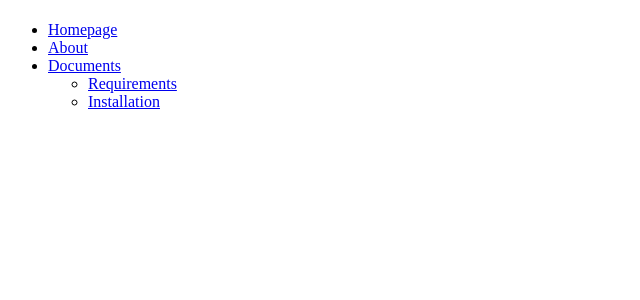
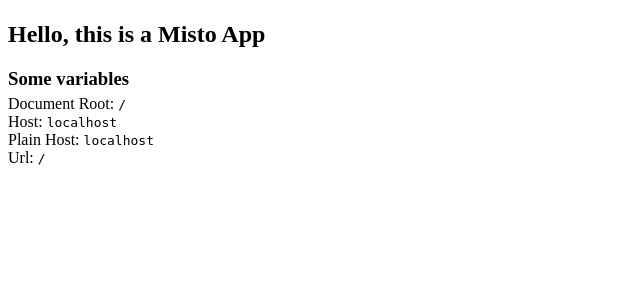
Before and after one commit to bcinarli/misto, a PHP site: page / in a window 1280 px wide. Shown: the top 300 px of the page, without its empty margins (0-640 px from the left). Run offline with PHP 8.4, Linux system fonts and the light colour scheme; some libraries are stand-ins or nearby versions.

Commit message:
version 0.6.1 changes
### Improvements
- APP_PATH added in order to run misto app rather than the app folder.
- getPath() method added to get installation folder for the Misto app.

### changes
- Autoload function revised for having custom classes for new app
supporting namespaced classes and the classic ones.
- settings.php file move to misto root from app folder.

### bugfixes
- fixed wrong plainHost detection

```diff
--- /dev/null
+++ b/app/classes/sample.php
@@ -0,0 +1,17 @@
+<?php
+/**
+  * Sample custom class for misto app
+  **/
+
+class sample {
+	public static function helloWorld(){
+		echo '<h2>Hello, this is a Misto App</h2>';
+
+		echo '<h3 style="margin-bottom: 5px;">Some variables</h3>';
+		echo '<p style="margin-top: 0;">Document Root: <code>' . url::getPath() . '</code><br />
+				 Host: <code>' . url::getHost() . '</code><br />
+				 Plain Host: <code>' . url::getPlainhost() . '</code><br />
+				 Url: <code>' . url::getUrl() . '</code>
+			  </p>';
+	}
+}
--- a/app/pages/includes/footer.php
+++ b/app/pages/includes/footer.php
@@ -4,7 +4,7 @@
  * @link http://bcinarli.com
  **/
 ?>
-		</div><!-- #document main -->
+		</div><!-- #main -->
 		<?php include "navigation.php"; ?>
 	</div><!-- #wrapper -->
 </body>
--- a/app/pages/includes/header.php
+++ b/app/pages/includes/header.php
@@ -16,7 +16,7 @@
 </head>
 <body<?php echo html::$id != '' ? ' id="' . html::$id . '"' : ''; ?><?php echo html::$class != '' ? ' class="' . html::$class . '"' : ''; ?>>
 	<div id="wrapper" class="page-wrap">
-		<div class="document-main">
-			<header class="page-header">
-				<h1 class="page-heading"><?php echo html::$title; ?></h1>
-			</header>
+		<header class="page-header">
+			<h1 class="page-heading"><?php echo html::$title; ?></h1>
+		</header>
+		<div id="main" class="main-content">
--- a/app/pages/includes/navigation.php
+++ b/app/pages/includes/navigation.php
@@ -10,6 +10,6 @@
 			</div>
 
 			<nav class="main-nav">
-				<?php echo navigation::getNav('main_nav', ''); ?>
+				<?php //echo navigation::getNav('main_nav', ''); ?>
 			</nav>
 		</aside>
--- a/app/pages/index.php
+++ b/app/pages/index.php
@@ -9,4 +9,5 @@ html::$class = 'homepage';
 
 ?>
 <?php tools::inc('includes/header'); ?>
+<?php sample::helloWorld(); ?>
 <?php tools::inc('includes/footer');
--- a/index.php
+++ b/index.php
@@ -1,11 +1,28 @@
 <?php
-
     define('ABS_PATH', dirname(__file__) . '/');
-    include(ABS_PATH . 'app/settings/settings.php');
+    include(ABS_PATH . 'settings.php');
 
     function __autoload($class)
     {
-        require_once (ABS_PATH . 'misto/' . strtolower($class) . '.php');
+	    $classname = strtolower($class);
+	    $namespaced = ABS_PATH . str_replace('\\', '/', $class) . '.php';
+	    $customClass = ABS_PATH . APP_PATH . 'classes/' . $classname . '.php';
+	    $mistoClass = ABS_PATH . 'misto/' . $classname . '.php';
+
+	    // namespaced classes
+	    if(file_exists($namespaced)){
+		    require_once $namespaced;
+	    }
+
+	    // classic classes
+	    else if(file_exists($customClass)){
+		    require_once $customClass;
+	    }
+
+	    // misto classes
+	    else if(file_exists($mistoClass)){
+		    require_once $mistoClass;
+	    }
     }
 
     new misto;
--- a/misto/url.php
+++ b/misto/url.php
@@ -28,8 +28,8 @@
             self::$_host = $_SERVER['HTTP_HOST'];
 
             $this->findPath();
+			$this->findSubdomain();
             $this->plainHost();
-            $this->findSubdomain();
             $this->getUrl();
         }
 
@@ -42,6 +42,22 @@
             if ($script_path != self::$path)
             {
                 self::$path = $script_path;
+            }
+        }
+
+        private function findSubdomain()
+        {
+            if (self::$_isLocal == false)
+            {
+                $host = explode('.', self::$_host);
+
+                if (count($host) == 2)
+                {
+                    self::$_subdomain = 'www';
+                } else
+                {
+                    self::$_subdomain = $host[0];
+                }
             }
         }
 
@@ -65,26 +81,14 @@
             }
         }
 
+		public static function getPath(){
+			return self::$path . '/';
+		}
+
 	    public static function getPlainHost()
 	    {
 		    return self::$plainhost;
 	    }
-
-        private function findSubdomain()
-        {
-            if (self::$_isLocal == false)
-            {
-                $host = explode('.', self::$_host);
-
-                if (count($host) == 2)
-                {
-                    self::$_subdomain = 'www';
-                } else
-                {
-                    self::$_subdomain = $host[0];
-                }
-            }
-        }
 
         public static function getUrl()
         {
@@ -151,10 +155,6 @@
 		    return self::base_url('app/' . $dir);
 	    }
 
-	    public static function assets_url($dir = ''){
-		    return self::base_url('assets/' . $dir);
-	    }
-
         public static function homepage()
         {
             return str_replace('//', '/', self::$path);
--- a/app/settings/settings.php
+++ b/settings.php
@@ -4,7 +4,7 @@
  * @link http://bcinarli.com
  **/
 
-
+	define('APP_PATH', 'app/');
     define('SITE_TITLE', "Misto");
 
     define('Authentication', false);
```
Also changed, not shown: 1 other file.
